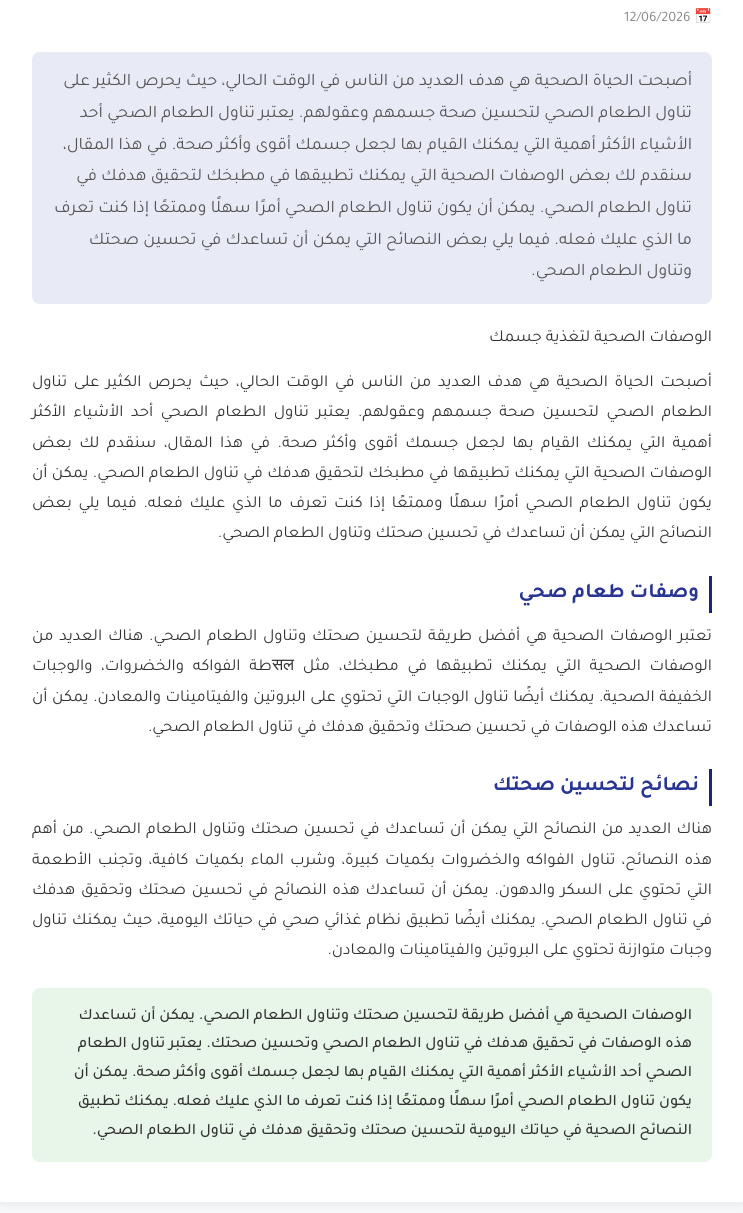
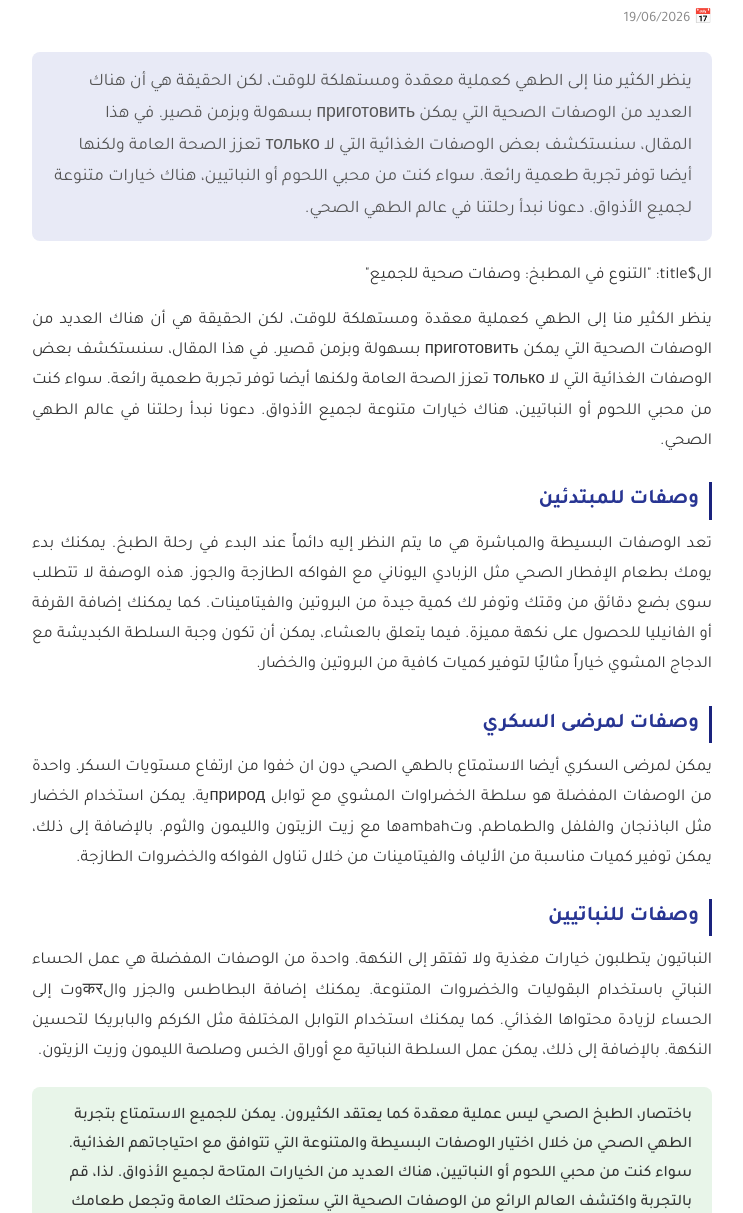
Before and after one commit to bilalakon40/ai-blog-agent, a plain HTML site: page وصفات-طبخ-صحية.html in a window 1280 px wide. Shown: the part 347-1560 px from the top of the page, without its empty margins (268-1011 px from the left). Drawn offline with Linux system fonts and the light colour scheme.

Commit message:
deploy: 2e27808311d9dd546952d294751de375df3623d4

```diff
--- a/وصفات-طبخ-صحية.html
+++ b/وصفات-طبخ-صحية.html
@@ -4,7 +4,7 @@
   <meta charset="UTF-8">
   <meta name="viewport" content="width=device-width, initial-scale=1.0">
   <title>مقال جديد - رؤى المعرفة</title>
-  <meta name="description" content="أصبحت الحياة الصحية هي هدف العديد من الناس في الوقت الحالي، حيث يحرص الكثير على تناول الطعام الصحي لتحسين صحة جسمهم وعقولهم. يعتبر تناول الطعام الصحي أحد الأشيا">
+  <meta name="description" content="ينظر الكثير منا إلى الطهي كعملية معقدة ومستهلكة للوقت، لكن الحقيقة هي أن هناك العديد من الوصفات الصحية التي يمكن приготовить بسهولة وبزمن قصير. في هذا المقال، س">
   <link rel="preconnect" href="https://fonts.googleapis.com">
   <link href="https://fonts.googleapis.com/css2?family=Tajawal:wght@400;500;700&display=swap" rel="stylesheet">
   <style>
@@ -39,15 +39,17 @@
     <a href="/" class="back-link">← العودة إلى الرئيسية</a>
     <article class="article-card">
       <h1>مقال جديد</h1>
-      <span class="date">📅 12/06/2026</span>
-      <div class="intro">أصبحت الحياة الصحية هي هدف العديد من الناس في الوقت الحالي، حيث يحرص الكثير على تناول الطعام الصحي لتحسين صحة جسمهم وعقولهم. يعتبر تناول الطعام الصحي أحد الأشياء الأكثر أهمية التي يمكنك القيام بها لجعل جسمك أقوى وأكثر صحة. في هذا المقال، سنقدم لك بعض الوصفات الصحية التي يمكنك تطبيقها في مطبخك لتحقيق هدفك في تناول الطعام الصحي. يمكن أن يكون تناول الطعام الصحي أمرًا سهلًا وممتعًا إذا كنت تعرف ما الذي عليك فعله. فيما يلي بعض النصائح التي يمكن أن تساعدك في تحسين صحتك وتناول الطعام الصحي.</div>
-      <p>الوصفات الصحية لتغذية جسمك</p>
-<p>أصبحت الحياة الصحية هي هدف العديد من الناس في الوقت الحالي، حيث يحرص الكثير على تناول الطعام الصحي لتحسين صحة جسمهم وعقولهم. يعتبر تناول الطعام الصحي أحد الأشياء الأكثر أهمية التي يمكنك القيام بها لجعل جسمك أقوى وأكثر صحة. في هذا المقال، سنقدم لك بعض الوصفات الصحية التي يمكنك تطبيقها في مطبخك لتحقيق هدفك في تناول الطعام الصحي. يمكن أن يكون تناول الطعام الصحي أمرًا سهلًا وممتعًا إذا كنت تعرف ما الذي عليك فعله. فيما يلي بعض النصائح التي يمكن أن تساعدك في تحسين صحتك وتناول الطعام الصحي.</p>
-<h2>وصفات طعام صحي</h2>
-<p>تعتبر الوصفات الصحية هي أفضل طريقة لتحسين صحتك وتناول الطعام الصحي. هناك العديد من الوصفات الصحية التي يمكنك تطبيقها في مطبخك، مثل सलطة الفواكه والخضروات، والوجبات الخفيفة الصحية. يمكنك أيضًا تناول الوجبات التي تحتوي على البروتين والفيتامينات والمعادن. يمكن أن تساعدك هذه الوصفات في تحسين صحتك وتحقيق هدفك في تناول الطعام الصحي.</p>
-<h2>نصائح لتحسين صحتك</h2>
-<p>هناك العديد من النصائح التي يمكن أن تساعدك في تحسين صحتك وتناول الطعام الصحي. من أهم هذه النصائح، تناول الفواكه والخضروات بكميات كبيرة، وشرب الماء بكميات كافية، وتجنب الأطعمة التي تحتوي على السكر والدهون. يمكن أن تساعدك هذه النصائح في تحسين صحتك وتحقيق هدفك في تناول الطعام الصحي. يمكنك أيضًا تطبيق نظام غذائي صحي في حياتك اليومية، حيث يمكنك تناول وجبات متوازنة تحتوي على البروتين والفيتامينات والمعادن.</p>
-      <div class="conclusion">الوصفات الصحية هي أفضل طريقة لتحسين صحتك وتناول الطعام الصحي. يمكن أن تساعدك هذه الوصفات في تحقيق هدفك في تناول الطعام الصحي وتحسين صحتك. يعتبر تناول الطعام الصحي أحد الأشياء الأكثر أهمية التي يمكنك القيام بها لجعل جسمك أقوى وأكثر صحة. يمكن أن يكون تناول الطعام الصحي أمرًا سهلًا وممتعًا إذا كنت تعرف ما الذي عليك فعله. يمكنك تطبيق النصائح الصحية في حياتك اليومية لتحسين صحتك وتحقيق هدفك في تناول الطعام الصحي.</div>
+      <span class="date">📅 19/06/2026</span>
+      <div class="intro">ينظر الكثير منا إلى الطهي كعملية معقدة ومستهلكة للوقت، لكن الحقيقة هي أن هناك العديد من الوصفات الصحية التي يمكن приготовить بسهولة وبزمن قصير. في هذا المقال، سنستكشف بعض الوصفات الغذائية التي لا только تعزز الصحة العامة ولكنها أيضا توفر تجربة طعمية رائعة. سواء كنت من محبي اللحوم أو النباتيين، هناك خيارات متنوعة لجميع الأذواق. دعونا نبدأ رحلتنا في عالم الطهي الصحي.</div>
+      <p>ال$title: "التنوع في المطبخ: وصفات صحية للجميع"</p>
+<p>ينظر الكثير منا إلى الطهي كعملية معقدة ومستهلكة للوقت، لكن الحقيقة هي أن هناك العديد من الوصفات الصحية التي يمكن приготовить بسهولة وبزمن قصير. في هذا المقال، سنستكشف بعض الوصفات الغذائية التي لا только تعزز الصحة العامة ولكنها أيضا توفر تجربة طعمية رائعة. سواء كنت من محبي اللحوم أو النباتيين، هناك خيارات متنوعة لجميع الأذواق. دعونا نبدأ رحلتنا في عالم الطهي الصحي.</p>
+<h2>وصفات للمبتدئين</h2>
+<p>تعد الوصفات البسيطة والمباشرة هي ما يتم النظر إليه دائماً عند البدء في رحلة الطبخ. يمكنك بدء يومك بطعام الإفطار الصحي مثل الزبادي اليوناني مع الفواكه الطازجة والجوز. هذه الوصفة لا تتطلب سوى بضع دقائق من وقتك وتوفر لك كمية جيدة من البروتين والفيتامينات. كما يمكنك إضافة القرفة أو الفانيليا للحصول على نكهة مميزة. فيما يتعلق بالعشاء، يمكن أن تكون وجبة السلطة الكبديشة مع الدجاج المشوي خياراً مثاليًا لتوفير كميات كافية من البروتين والخضار.</p>
+<h2>وصفات لمرضى السكري</h2>
+<p>يمكن لمرضى السكري أيضا الاستمتاع بالطهي الصحي دون ان خفوا من ارتفاع مستويات السكر. واحدة من الوصفات المفضلة هو سلطة الخضراوات المشوي مع توابل природية. يمكن استخدام الخضار مثل الباذنجان والفلفل والطماطم، وتambahها مع زيت الزيتون والليمون والثوم. بالإضافة إلى ذلك، يمكن توفير كميات مناسبة من الألياف والفيتامينات من خلال تناول الفواكه والخضروات الطازجة.</p>
+<h2>وصفات للنباتيين</h2>
+<p>النباتيون يتطلبون خيارات مغذية ولا تفتقر إلى النكهة. واحدة من الوصفات المفضلة هي عمل الحساء النباتي باستخدام البقوليات والخضروات المتنوعة. يمكنك إضافة البطاطس والجزر والकरوت إلى الحساء لزيادة محتواها الغذائي. كما يمكنك استخدام التوابل المختلفة مثل الكركم والبابريكا لتحسين النكهة. بالإضافة إلى ذلك، يمكن عمل السلطة النباتية مع أوراق الخس وصلصة الليمون وزيت الزيتون.</p>
+      <div class="conclusion">باختصار، الطبخ الصحي ليس عملية معقدة كما يعتقد الكثيرون. يمكن للجميع الاستمتاع بتجربة الطهي الصحي من خلال اختيار الوصفات البسيطة والمتنوعة التي تتوافق مع احتياجاتهم الغذائية. سواء كنت من محبي اللحوم أو النباتيين، هناك العديد من الخيارات المتاحة لجميع الأذواق. لذا، قم بالتجربة واكتشف العالم الرائع من الوصفات الصحية التي ستعزز صحتك العامة وتجعل طعامك يومياً ممتعًا ومذاقه رائعًا.</div>
     </article>
     <div class="ad-placeholder">📢 إعلان Google AdSense (أضف رمز الإعلان هنا لاحقاً)</div>
   </div>
```
Also changed, not shown: index.html (+3 -3 lines).
